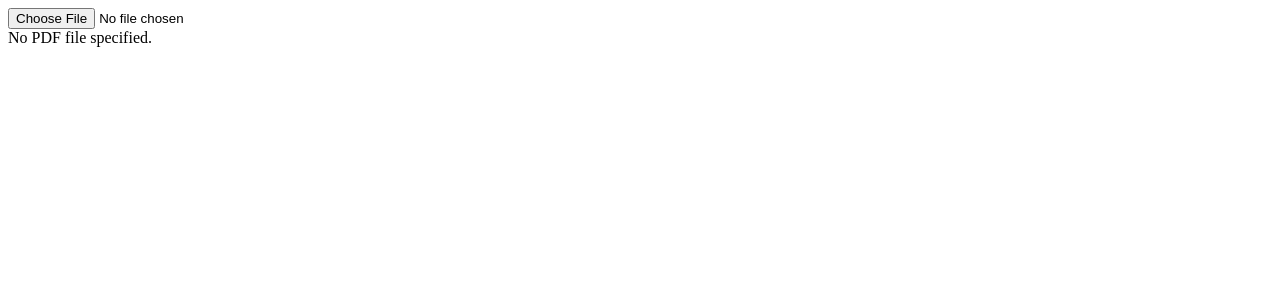
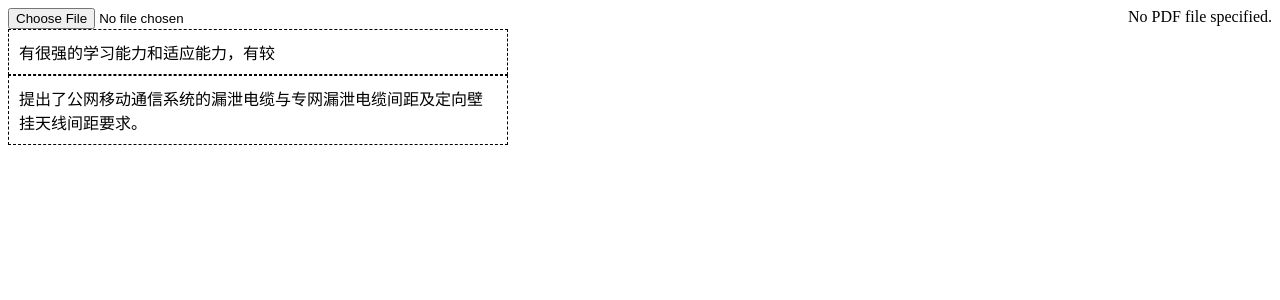
Before and after one commit to marvin-season/FrontendEden, a React (Vite) app in the folder packages/react-pdf-viewer/: page / in a window 1280 px wide. Shown: the top 300 px of the page. Built offline with nearby package versions, Linux system fonts and the light colour scheme.

Commit message:
pdf file opt refact with hook

```diff
--- a/packages/react-pdf-viewer/src/App.tsx
+++ b/packages/react-pdf-viewer/src/App.tsx
@@ -1,8 +1,15 @@
 import PDFViewer from "@/components/PDFViewer.tsx";
-import {ChangeEventHandler, useEffect, useRef, useState} from "react";
+import {ChangeEventHandler, useState} from "react";
+
+const hls = [
+    "有很强的学习能力和适应能力，有较",
+    "提出了公网移动通信系统的漏泄电缆与专网漏泄电缆间距及定向壁\n" +
+    "挂天线间距要求。"
+]
 
 function App() {
     const [file, setFile] = useState<Blob>();
+    const [searchText, setSearchText] = useState<string>()
     const handleFileChange: ChangeEventHandler<HTMLInputElement> = async (e) => {
         let file: File | undefined = e.currentTarget.files?.[0];
         if (!file) {
@@ -12,12 +19,35 @@ function App() {
     }
     return (
         <>
-            <input type={'file'} onChange={handleFileChange}/>
-            <div style={{
-                height: '800px',
-                overflow: 'auto'
-            }}>
-                <PDFViewer searchText={'有很强的学习能力和适应能力，有较'} file={file}/>
+            <div style={{display: 'flex', justifyContent: "space-between"}}>
+                <div style={{
+                    overflow: 'auto',
+                    width: '500px'
+                }}>
+                    <input type={'file'} onChange={handleFileChange}/>
+                    {searchText}
+                    {
+                        hls.map(item => <div
+                            onClick={() => {
+                                setSearchText(item)
+                            }}
+                            key={item}
+                            style={{
+                                padding: '10px',
+                                cursor: 'pointer',
+                                border: "1px black dashed"
+                            }}>
+                            {item}
+                        </div>)
+                    }
+                </div>
+
+                <div style={{
+                    height: '800px',
+                    overflow: 'auto'
+                }}>
+                    <PDFViewer searchText={searchText} file={file}/>
+                </div>
             </div>
         </>
     )
--- a/packages/react-pdf-viewer/src/components/DocumentHighLight.tsx
+++ b/packages/react-pdf-viewer/src/components/DocumentHighLight.tsx
@@ -6,27 +6,27 @@ import DocumentTracker from "@/components/DocumentTracker.ts";
 import {TextItem} from "pdfjs-dist/types/src/display/api";
 
 
-export default function DocumentHighLight({file, searchText, onHighLight}: PDFProps & {
-    onHighLight: (highlightSet: HighlightSet, highlightPageIndexSet: Set<number>) => void;
-    searchText: string;
-}) {
-    useEffect(() => {
-        (async () => {
-            if (file) {
-                const pdfDocumentProxy = await pdfjsLib.getDocument(await (file as Blob).arrayBuffer()).promise;
-
-                const numPages = pdfDocumentProxy.numPages;
-                const tracker = new DocumentTracker();
-                for (let pageIndex = 0; pageIndex < numPages; pageIndex++) {
-                    const page: PDFPageProxy = await pdfDocumentProxy.getPage(pageIndex + 1);
-                    const {items} = await page.getTextContent()
-                    const result = await tracker.track(items as TextItem[], pageIndex, searchText);
-                    if (result) {
-                        return onHighLight(tracker.highlightSet, tracker.highlightPageIndexSet)
-                    }
-                }
-            }
-        })()
-    }, [file]);
-    return null;
-}
+// export default function DocumentHighLight({file, searchText, onHighLight}: PDFProps & {
+//     onHighLight: (highlightSet: HighlightSet, highlightPageIndexSet: Set<number>) => void;
+//     searchText: string;
+// }) {
+//     useEffect(() => {
+//         (async () => {
+//             if (file) {
+//                 const pdfDocumentProxy = await pdfjsLib.getDocument(await (file as Blob).arrayBuffer()).promise;
+//
+//                 const numPages = pdfDocumentProxy.numPages;
+//                 const tracker = new DocumentTracker();
+//                 for (let pageIndex = 0; pageIndex < numPages; pageIndex++) {
+//                     const page: PDFPageProxy = await pdfDocumentProxy.getPage(pageIndex + 1);
+//                     const {items} = await page.getTextContent()
+//                     const result = await tracker.track(items as TextItem[], pageIndex, searchText);
+//                     if (result) {
+//                         return onHighLight(tracker.highlightSet, tracker.highlightPageIndexSet)
+//                     }
+//                 }
+//             }
+//         })()
+//     }, [file]);
+//     return null;
+// }
--- a/packages/react-pdf-viewer/src/components/PDFViewer.tsx
+++ b/packages/react-pdf-viewer/src/components/PDFViewer.tsx
@@ -1,8 +1,8 @@
-import React, {useState} from "react";
+import React, {useEffect, useState} from "react";
 import './index.css'
 import 'react-pdf/dist/Page/TextLayer.css';
 import {Document, Page, pdfjs} from "react-pdf";
-import DocumentHighLight from "@/components/DocumentHighLight.tsx";
+import useHighlightInfo from "@/components/useHighlightInfo.ts";
 
 
 export type PDFProps = {
@@ -25,7 +25,25 @@ const PDFViewer: React.FC<PDFProps> = ({
 
     const [numPages, setNumPages] = useState(0);
     const [hlSet, setHlSet] = useState<HighlightSet>(new Set([]));
-    const [renderTextLayer, setRenderTextLayer] = useState(false)
+    const [renderTextLayer, setRenderTextLayer] = useState(false);
+
+    const {getHighlightInfo} = useHighlightInfo({
+        file,
+        searchText,
+        onHighLight: (hlSet, hlPageIndex) => {
+            setHlSet(hlSet);
+            setRenderTextLayer(true)
+            return true
+        }
+    });
+
+    useEffect(() => {
+        searchText && getHighlightInfo().then(hlOK => {
+            console.log('getHighlightInfo', hlOK)
+            setRenderTextLayer(hlOK)
+
+        })
+    }, [searchText]);
 
     const renderPage = (pageNumber: number) => {
         return <Page
@@ -44,14 +62,18 @@ const PDFViewer: React.FC<PDFProps> = ({
         </Page>
     }
 
+    useEffect(() => {
+
+    }, [searchText]);
+
 
     return <>
-        {
-            searchText && <DocumentHighLight file={file} searchText={searchText} onHighLight={(hlSet, hlPageIndex) => {
-                setHlSet(hlSet);
-                setRenderTextLayer(true)
-            }}/>
-        }
+        {/*{*/}
+        {/*    searchText && <DocumentHighLight file={file} searchText={searchText} onHighLight={(hlSet, hlPageIndex) => {*/}
+        {/*        setHlSet(hlSet);*/}
+        {/*        setRenderTextLayer(true)*/}
+        {/*    }}/>*/}
+        {/*}*/}
         {
             <Document file={file} onLoadSuccess={({numPages}) => {
                 setNumPages(numPages)
--- /dev/null
+++ b/packages/react-pdf-viewer/src/components/useHighlightInfo.ts
@@ -0,0 +1,35 @@
+import {useEffect} from "react";
+import * as pdfjsLib from "pdfjs-dist";
+import {PDFPageProxy} from "pdfjs-dist";
+import DocumentTracker from "@/components/DocumentTracker.ts";
+import {TextItem} from "pdfjs-dist/types/src/display/api";
+import {HighlightSet, PDFProps} from "@/components/PDFViewer.tsx";
+
+export default function useHighlightInfo({file, onHighLight, searchText = ''}: PDFProps & {
+    onHighLight: (highlightSet: HighlightSet, highlightPageIndexSet: Set<number>) => boolean;
+}) {
+    const getHighlightInfo = async () => {
+        if (file) {
+            const pdfDocumentProxy = await pdfjsLib.getDocument(await (file as Blob).arrayBuffer()).promise;
+
+            const numPages = pdfDocumentProxy.numPages;
+            const tracker = new DocumentTracker();
+            for (let pageIndex = 0; pageIndex < numPages; pageIndex++) {
+                const page: PDFPageProxy = await pdfDocumentProxy.getPage(pageIndex + 1);
+                const {items} = await page.getTextContent()
+                const result = await tracker.track(items as TextItem[], pageIndex, searchText);
+                if (result) {
+                    return onHighLight(tracker.highlightSet, tracker.highlightPageIndexSet)
+                }
+            }
+        }
+        return false
+    }
+    useEffect(() => {
+        getHighlightInfo().then()
+    }, [file]);
+
+    return {
+        getHighlightInfo
+    }
+}
```
